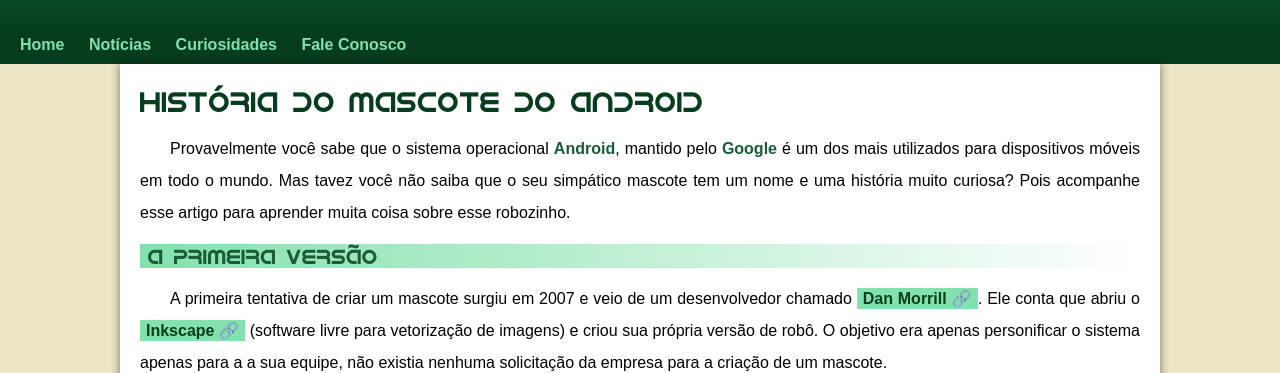
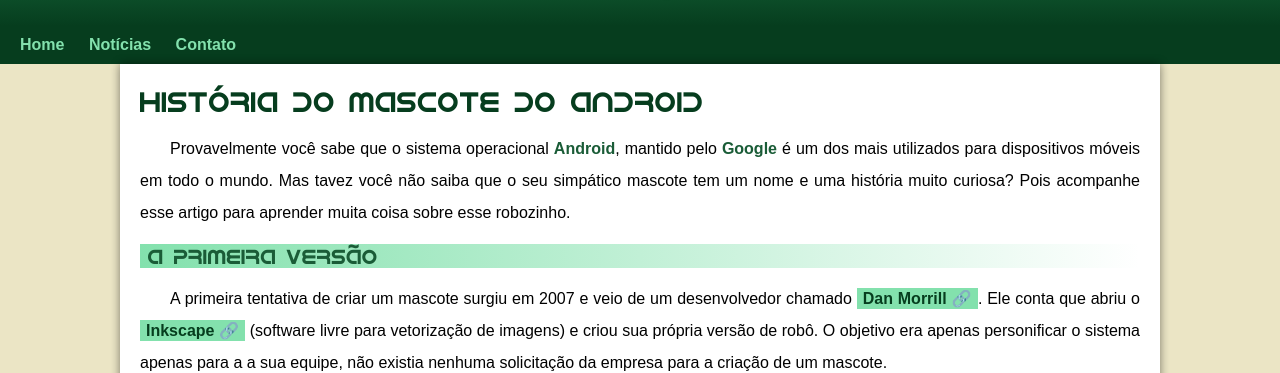
Before and after one commit to kevin-ribeiro/projeto-android, a plain HTML site: page index.html in a window 1280 px wide. Shown: the part 164-537 px from the top of the page. Drawn offline with Linux system fonts and the light colour scheme.

Commit message:
barra de nav corrigida

```diff
--- a/estilo/style.css
+++ b/estilo/style.css
@@ -79,7 +79,7 @@ nav > a {
 nav > a:hover {
     background-color: var(--cor3);
     color: var(--cor5);
-    transition-duration: .5s;
+    transition-duration: .4s;
 }
 
 main {
--- a/index.html
+++ b/index.html
@@ -16,8 +16,7 @@
     <nav>
         <a href="#">Home</a>
         <a href="#">Notícias</a>
-        <a href="#">Curiosidades</a>
-        <a href="#">Fale Conosco</a>
+        <a href="#">Contato</a>
     </nav>
     <main>
         <article>
```
